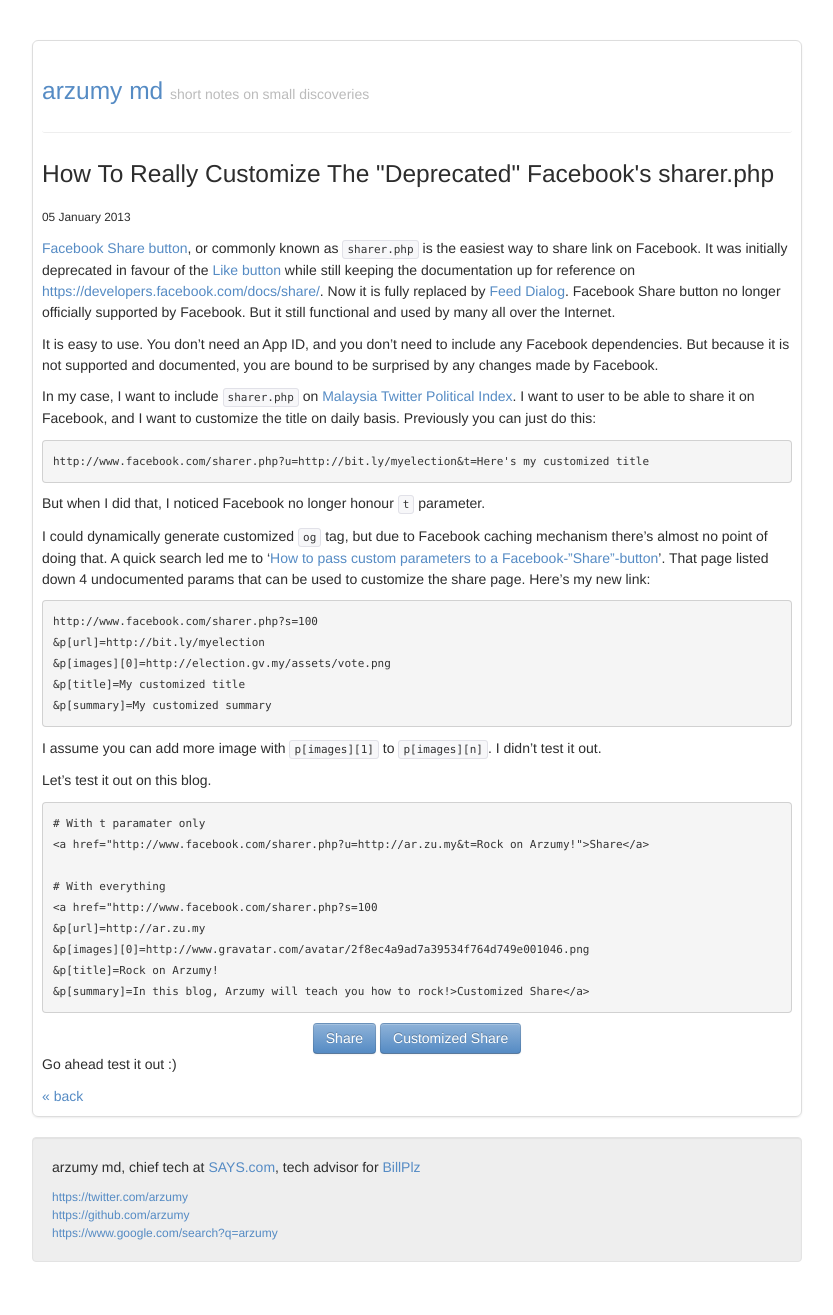
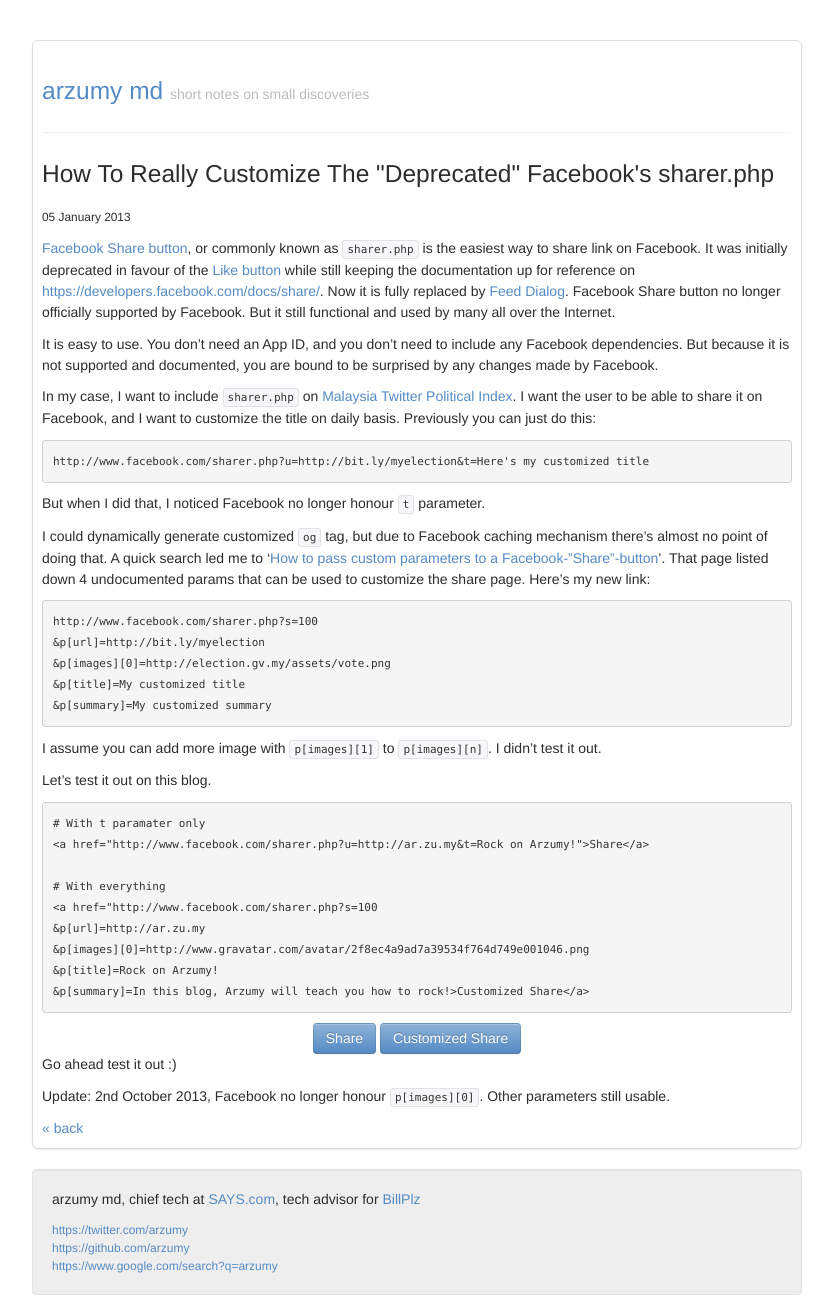
Before and after one commit to arzumy/arzumy.github.com, a Jekyll site: the page built from _posts/2013-01-05-how-to-really-customize-the-deprecated-facebook-sharer-dot-php.md, in a window 1280 px wide. Shown: the whole page, without its empty margins (223-1056 px from the left). Built offline with Jekyll 4.4.1, drawn with Linux system fonts in a browser that asks for light colours; nearby versions of some CDN libraries; some web fonts are replaced; Markdown is read by kramdown in place of the engine named in the settings; before the commit the page ends 1282 px from its top, so only the background shows below that.

Commit message:
update facebook share to update readers about deprecated images param

```diff
--- a/_posts/2013-01-05-how-to-really-customize-the-deprecated-facebook-sharer-dot-php.md
+++ b/_posts/2013-01-05-how-to-really-customize-the-deprecated-facebook-sharer-dot-php.md
@@ -9,7 +9,7 @@
 
 It is easy to use. You don't need an App ID, and you don't need to include any Facebook dependencies. But because it is not supported and documented, you are bound to be surprised by any changes made by Facebook.
 
-In my case, I want to include `sharer.php` on [Malaysia Twitter Political Index](http://bit.ly/myelection). I want to user to be able to share it on Facebook, and I want to customize the title on daily basis. Previously you can just do this:
+In my case, I want to include `sharer.php` on [Malaysia Twitter Political Index](http://bit.ly/myelection). I want the user to be able to share it on Facebook, and I want to customize the title on daily basis. Previously you can just do this:
 
     http://www.facebook.com/sharer.php?u=http://bit.ly/myelection&t=Here's my customized title
 
@@ -43,3 +43,5 @@
 </div>
 
 Go ahead test it out :)
+
+Update: 2nd October 2013, Facebook no longer honour `p[images][0]`. Other parameters still usable.
```
